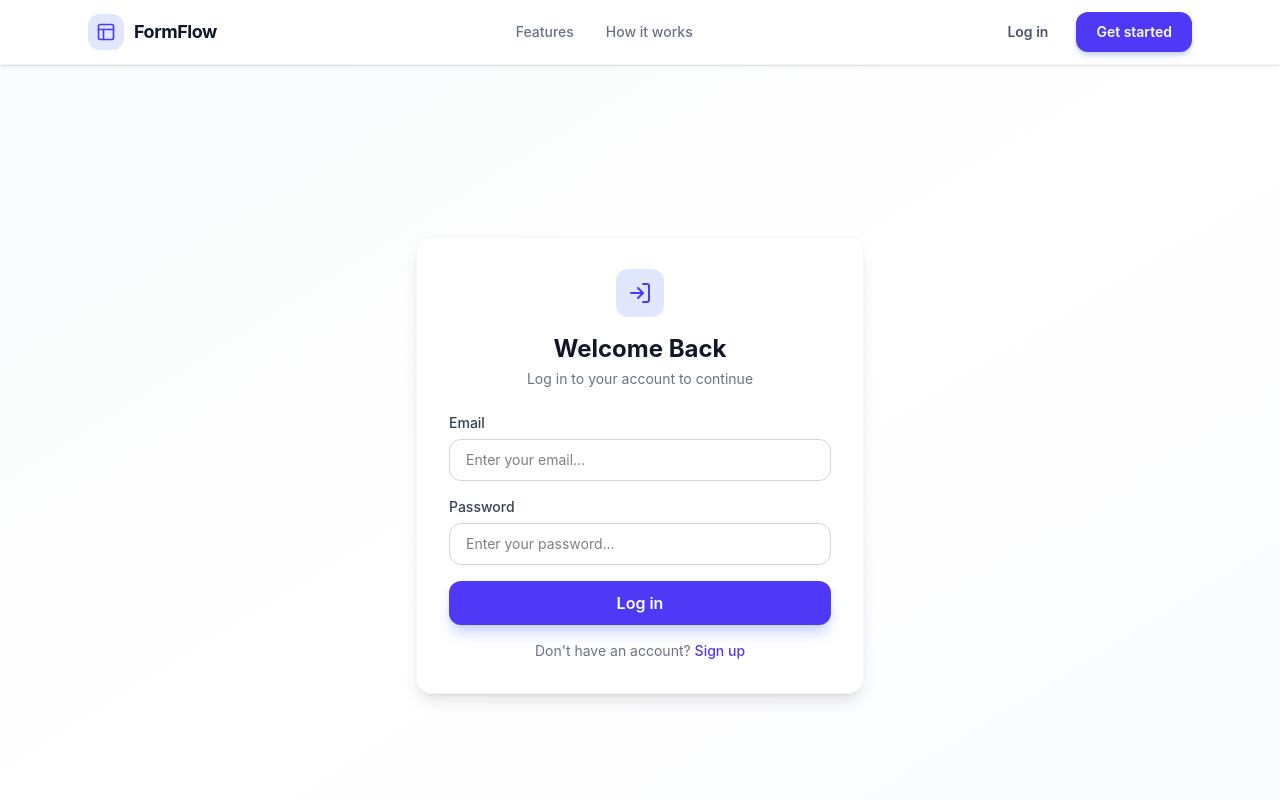
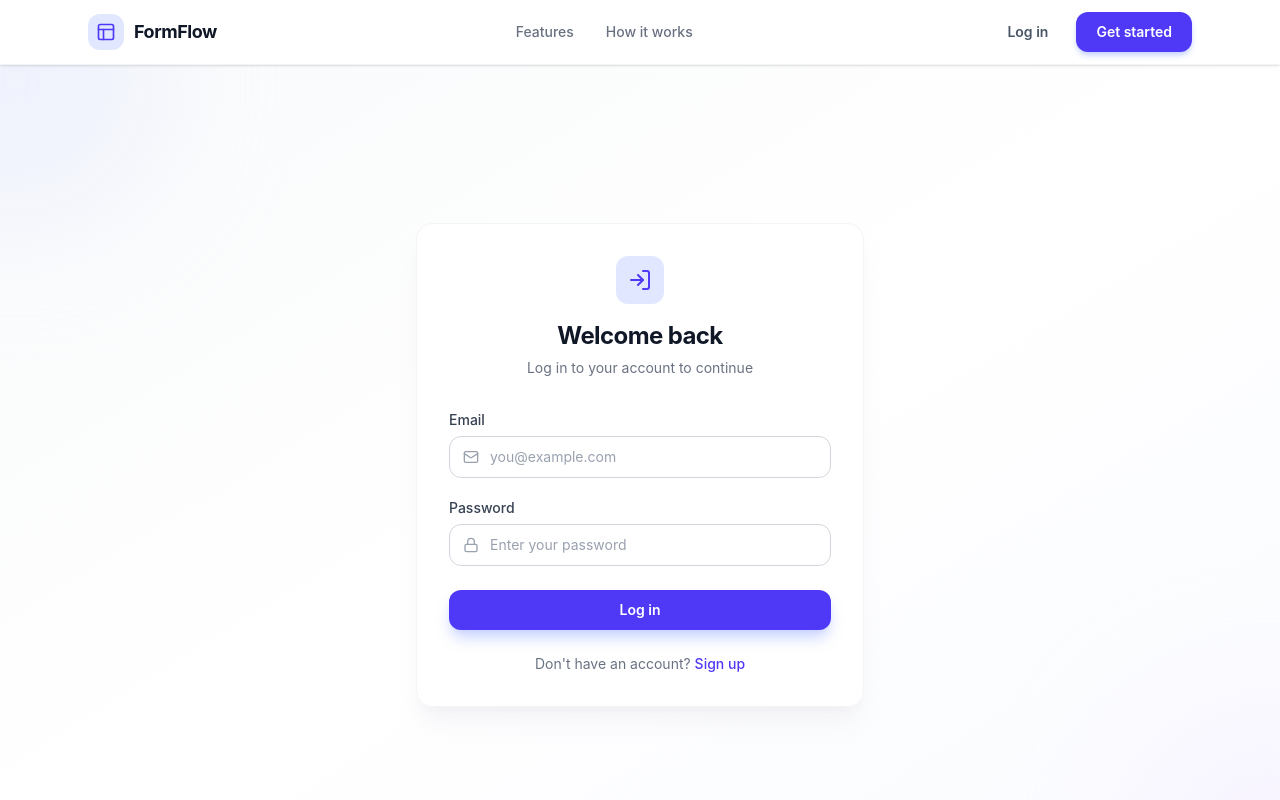
Before and after one commit to Ali-jalili/Form-Flow, a React (Vite) app: page /login in a window 1280 px wide. Shown: the top 800 px of the page. Built offline with nearby package versions, Linux system fonts and the light colour scheme.

Commit message:
refactor(auth): migrate login to react-hook-form
- Integrated react-hook-form for state management
- Added input validation for email and password
- Improved UI design with field icons and error state

```diff
--- a/src/pages/LoginPage.jsx
+++ b/src/pages/LoginPage.jsx
@@ -1,108 +1,167 @@
 /** @format */
 
-import { useState } from "react";
+import { Link, useNavigate } from "react-router-dom";
+import { useForm } from "react-hook-form";
+import { LogIn, Mail, Lock } from "lucide-react";
+import toast from "react-hot-toast";
+
 import useAuth from "../features/Auth/useAuth";
-import toast from "react-hot-toast";
-import { Link, useNavigate } from "react-router-dom";
-import { LogIn } from "lucide-react";
 
 function LoginPage() {
   const { handleLogin } = useAuth();
   const navigate = useNavigate();
-  const [email, setEmail] = useState("");
-  const [password, setPassword] = useState("");
-  const [isLoading, setIsLoading] = useState(false);
 
-  async function handleSubmit(e) {
-    e.preventDefault();
+  const {
+    register,
+    handleSubmit,
+    formState: { errors, isSubmitting },
+  } = useForm({
+    defaultValues: {
+      email: "",
+      password: "",
+    },
+  });
 
-    if (!email || !password) {
-      return toast.error("Please fill in all fields.");
-    }
+  async function onSubmit(formData) {
+    try {
+      await handleLogin(formData.email, formData.password);
 
-    setIsLoading(true);
-
-    try {
-      await handleLogin(email, password);
       toast.success("Welcome back!");
       navigate("/dashboard");
     } catch (error) {
-      toast.error(error.message);
-    } finally {
-      setIsLoading(false);
+      toast.error(error.message || "Unable to log in. Please try again.");
     }
   }
 
   return (
-    <div className="min-h-screen flex items-center justify-center bg-gradient-to-br from-gray-50 via-white to-indigo-50/30 px-4">
-      <div className="bg-white/80 backdrop-blur-sm rounded-2xl shadow-lg border border-gray-100 p-6 sm:p-8 w-full max-w-md">
+    <div className="relative min-h-screen overflow-hidden bg-gradient-to-br from-gray-50 via-white to-indigo-50/30 px-4">
+      {/* Background decoration */}
+      <div className="pointer-events-none absolute -left-32 -top-32 h-72 w-72 rounded-full bg-indigo-100/40 blur-3xl" />
+      <div className="pointer-events-none absolute -bottom-32 -right-32 h-72 w-72 rounded-full bg-purple-100/40 blur-3xl" />
+
+      <div className="relative flex min-h-screen items-center justify-center py-12">
+        <div className="w-full max-w-md">
+          {/* Card */}
+          <div className="rounded-2xl border border-gray-100 bg-white/90 p-6 shadow-xl shadow-gray-200/40 backdrop-blur-sm sm:p-8">
             {/* Header */}
-        <div className="w-12 h-12 bg-indigo-100 rounded-xl flex items-center justify-center mx-auto mb-4">
-          <LogIn className="w-6 h-6 text-indigo-600" />
+            <div className="mb-8 text-center">
+              <div className="mx-auto mb-4 flex h-12 w-12 items-center justify-center rounded-xl bg-indigo-100">
+                <LogIn className="h-6 w-6 text-indigo-600" />
               </div>
-        <h1 className="text-2xl font-bold text-gray-900 text-center">
-          Welcome Back
+
+              <h1 className="text-2xl font-bold tracking-tight text-gray-900">
+                Welcome back
               </h1>
-        <p className="text-sm text-gray-500 text-center mt-1 mb-6">
+
+              <p className="mt-1.5 text-sm text-gray-500">
                 Log in to your account to continue
               </p>
+            </div>
 
             {/* Form */}
-        <form onSubmit={handleSubmit} className="space-y-4">
+            <form onSubmit={handleSubmit(onSubmit)} noValidate>
+              <div className="space-y-5">
+                {/* Email */}
                 <div>
                   <label
                     htmlFor="email"
-              className="block text-sm font-medium text-gray-700 mb-1.5"
+                    className="mb-1.5 block text-sm font-medium text-gray-700"
                   >
                     Email
                   </label>
+
+                  <div className="relative">
+                    <Mail className="pointer-events-none absolute left-3.5 top-1/2 h-4 w-4 -translate-y-1/2 text-gray-400" />
+
                     <input
-              value={email}
-              onChange={(e) => setEmail(e.target.value)}
+                      id="email"
                       type="email"
-              placeholder="Enter your email..."
-              id="email"
-              className="w-full px-4 py-2.5 border border-gray-300 rounded-xl focus:ring-2 focus:ring-indigo-500/20 focus:border-indigo-500 outline-none transition-all text-sm"
+                      autoComplete="email"
+                      placeholder="you@example.com"
+                      aria-invalid={errors.email ? "true" : "false"}
+                      {...register("email", {
+                        required: "Email is required.",
+                        pattern: {
+                          value: /^[^\s@]+@[^\s@]+\.[^\s@]+$/,
+                          message: "Please enter a valid email address.",
+                        },
+                      })}
+                      className={`w-full rounded-xl border bg-white py-2.5 pl-10 pr-4 text-sm outline-none transition-all placeholder:text-gray-400 ${
+                        errors.email
+                          ? "border-rose-300 focus:border-rose-500 focus:ring-2 focus:ring-rose-500/10"
+                          : "border-gray-300 focus:border-indigo-500 focus:ring-2 focus:ring-indigo-500/10"
+                      }`}
                     />
                   </div>
 
+                  {errors.email && (
+                    <p className="mt-1.5 text-xs text-rose-500">
+                      {errors.email.message}
+                    </p>
+                  )}
+                </div>
+
+                {/* Password */}
                 <div>
                   <label
                     htmlFor="password"
-              className="block text-sm font-medium text-gray-700 mb-1.5"
+                    className="mb-1.5 block text-sm font-medium text-gray-700"
                   >
                     Password
                   </label>
+
+                  <div className="relative">
+                    <Lock className="pointer-events-none absolute left-3.5 top-1/2 h-4 w-4 -translate-y-1/2 text-gray-400" />
+
                     <input
-              value={password}
-              onChange={(e) => setPassword(e.target.value)}
+                      id="password"
                       type="password"
-              placeholder="Enter your password..."
-              id="password"
-              className="w-full px-4 py-2.5 border border-gray-300 rounded-xl focus:ring-2 focus:ring-indigo-500/20 focus:border-indigo-500 outline-none transition-all text-sm"
+                      autoComplete="current-password"
+                      placeholder="Enter your password"
+                      aria-invalid={errors.password ? "true" : "false"}
+                      {...register("password", {
+                        required: "Password is required.",
+                      })}
+                      className={`w-full rounded-xl border bg-white py-2.5 pl-10 pr-4 text-sm outline-none transition-all placeholder:text-gray-400 ${
+                        errors.password
+                          ? "border-rose-300 focus:border-rose-500 focus:ring-2 focus:ring-rose-500/10"
+                          : "border-gray-300 focus:border-indigo-500 focus:ring-2 focus:ring-indigo-500/10"
+                      }`}
                     />
                   </div>
 
+                  {errors.password && (
+                    <p className="mt-1.5 text-xs text-rose-500">
+                      {errors.password.message}
+                    </p>
+                  )}
+                </div>
+              </div>
+
+              {/* Submit */}
               <button
-            disabled={isLoading}
                 type="submit"
-            className="w-full bg-indigo-600 hover:bg-indigo-700 text-white font-semibold py-2.5 px-4 rounded-xl transition-all duration-200 shadow-lg shadow-indigo-200 hover:shadow-xl hover:shadow-indigo-300 disabled:opacity-50 disabled:cursor-not-allowed"
+                disabled={isSubmitting}
+                className="mt-6 flex w-full items-center justify-center rounded-xl bg-indigo-600 px-4 py-2.5 text-sm font-semibold text-white shadow-lg shadow-indigo-200 transition-all duration-200 hover:bg-indigo-700 hover:shadow-xl hover:shadow-indigo-300 disabled:cursor-not-allowed disabled:opacity-60"
               >
-            {isLoading ? "Logging in..." : "Log in"}
+                {isSubmitting ? "Logging in..." : "Log in"}
               </button>
             </form>
 
-        <p className="text-sm text-gray-500 text-center mt-4">
+            {/* Signup */}
+            <p className="mt-6 text-center text-sm text-gray-500">
               Don&apos;t have an account?{" "}
               <Link
                 to="/signup"
-            className="text-indigo-600 hover:text-indigo-700 font-medium"
+                className="font-medium text-indigo-600 transition-colors hover:text-indigo-700"
               >
                 Sign up
               </Link>
             </p>
           </div>
         </div>
+      </div>
+    </div>
   );
 }
 
```
Lines whose indentation alone changed are shown as unchanged.
